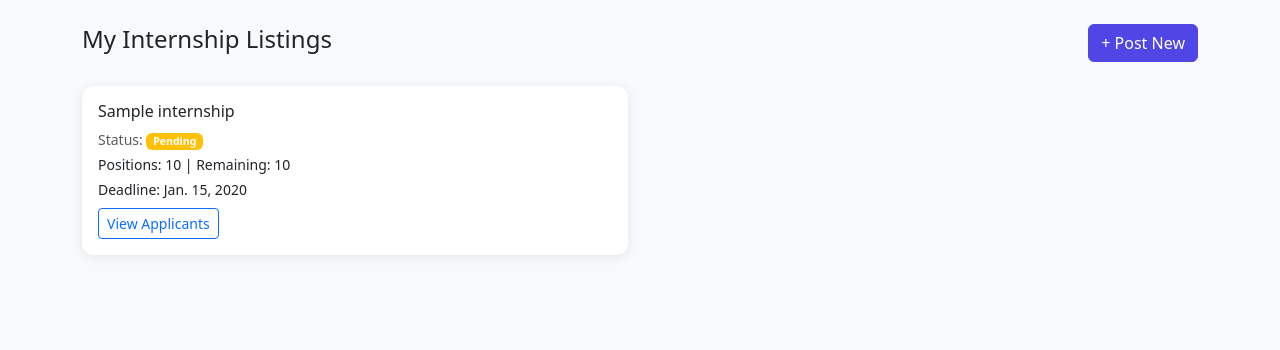
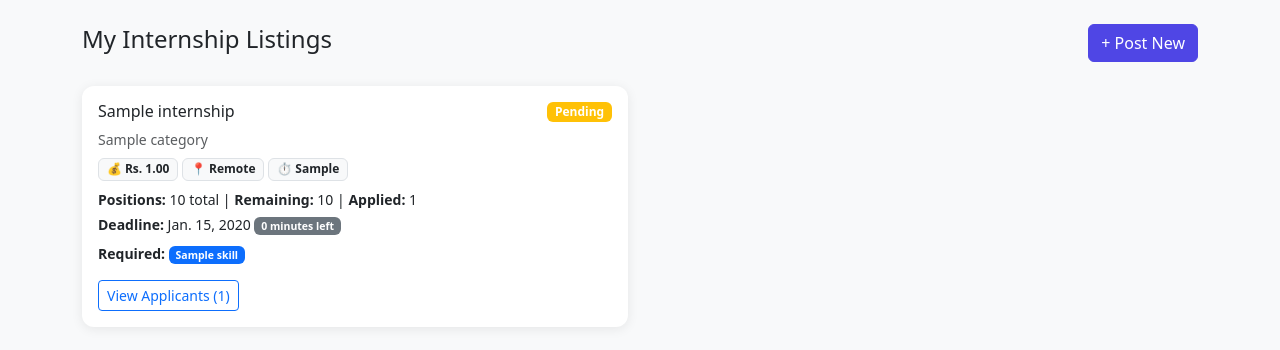
Before and after one commit to suhaneethapa/SkillMatch, a Django app: template templates/companies/listings.html in a window 1280 px wide. Shown: the part 56-406 px from the top of the page. Run offline with Django 5.2, Linux system fonts and the light colour scheme; the template is opened without the code that fills it: values that come from a table or form of the project are taken from there, others are empty; tables that the repository leaves empty hold one stand-in row (values such as "Sample post").

Commit message:
feat: add internship deadline display, stipend, duration, slots; fix date badge colors

```diff
--- a/templates/companies/listings.html
+++ b/templates/companies/listings.html
@@ -14,13 +14,59 @@
         <div class="col-md-6 mb-3">
             <div class="card">
                 <div class="card-body">
-                    <h6>{{ i.title }}</h6>
-                    <p class="text-muted small mb-1">
-                        Status: <span class="badge bg-{% if i.status == 'approved' %}success{% elif i.status == 'closed' %}dark{% else %}warning{% endif %}">{{ i.status|title }}</span>
+                    <div class="d-flex justify-content-between align-items-start">
+                        <h6>{{ i.title }}</h6>
+                        <span class="badge bg-{% if i.status == 'approved' %}success{% elif i.status == 'closed' %}dark{% else %}warning{% endif %}">
+                            {{ i.status|title }}
+                        </span>
+                    </div>
+
+                    <p class="text-muted small mb-2">{{ i.category.name }}</p>
+
+                    <!-- Key Details -->
+                    <div class="d-flex flex-wrap gap-1 mb-2">
+                        <span class="badge bg-light text-dark border">💰 Rs. {{ i.stipend|default:"Unpaid" }}</span>
+                        <span class="badge bg-light text-dark border">📍 {{ i.location_type|title }}</span>
+                        <span class="badge bg-light text-dark border">⏱️ {{ i.expected_duration }}</span>
+                    </div>
+
+                    <!-- Positions -->
+                    <p class="small mb-1">
+                        <strong>Positions:</strong> {{ i.total_positions }} total |
+                        <strong>Remaining:</strong> {{ i.remaining_positions }} |
+                        <strong>Applied:</strong> {{ i.applications.count }}
                     </p>
-                    <p class="small mb-1">Positions: {{ i.total_positions }} | Remaining: {{ i.remaining_positions }}</p>
-                    <p class="small mb-2">Deadline: {{ i.deadline }}</p>
-                    <a href="{% url 'companies:view_applicants' i.id %}" class="btn btn-outline-primary btn-sm">View Applicants</a>
+
+                    <!-- Deadline -->
+                    <p class="small mb-2">
+                        <strong>Deadline:</strong> {{ i.deadline }}
+                        {% if i.deadline < today %}
+                            <span class="badge bg-danger">Expired</span>
+                        {% else %}
+                            <span class="badge bg-secondary">{{ i.deadline|timeuntil }} left</span>
+                        {% endif %}
+                    </p>
+
+                    <!-- Required Skills -->
+                    <p class="small mb-2">
+                        <strong>Required:</strong>
+                        {% for skill in i.internship_skills.all %}
+                            {% if skill.is_required %}
+                                <span class="badge bg-primary">{{ skill.skill.name }}</span>
+                            {% endif %}
+                        {% empty %}
+                            <span class="text-muted">None specified</span>
+                        {% endfor %}
+                    </p>
+
+                    <div class="d-flex gap-2 mt-3">
+                        <a href="{% url 'companies:view_applicants' i.id %}" class="btn btn-outline-primary btn-sm">
+                            View Applicants ({{ i.applications.count }})
+                        </a>
+                        {% if i.status == 'approved' and i.deadline >= today %}
+                            <a href="#" class="btn btn-outline-secondary btn-sm">Edit</a>
+                        {% endif %}
+                    </div>
                 </div>
             </div>
         </div>
```
Also changed, not shown: companies/views.py (+25 -6 lines), students/views.py (+6 -1 lines), templates/companies/dashboard.html (+18 -2 lines), templates/students/browse_internships.html (+52 -7 lines).
